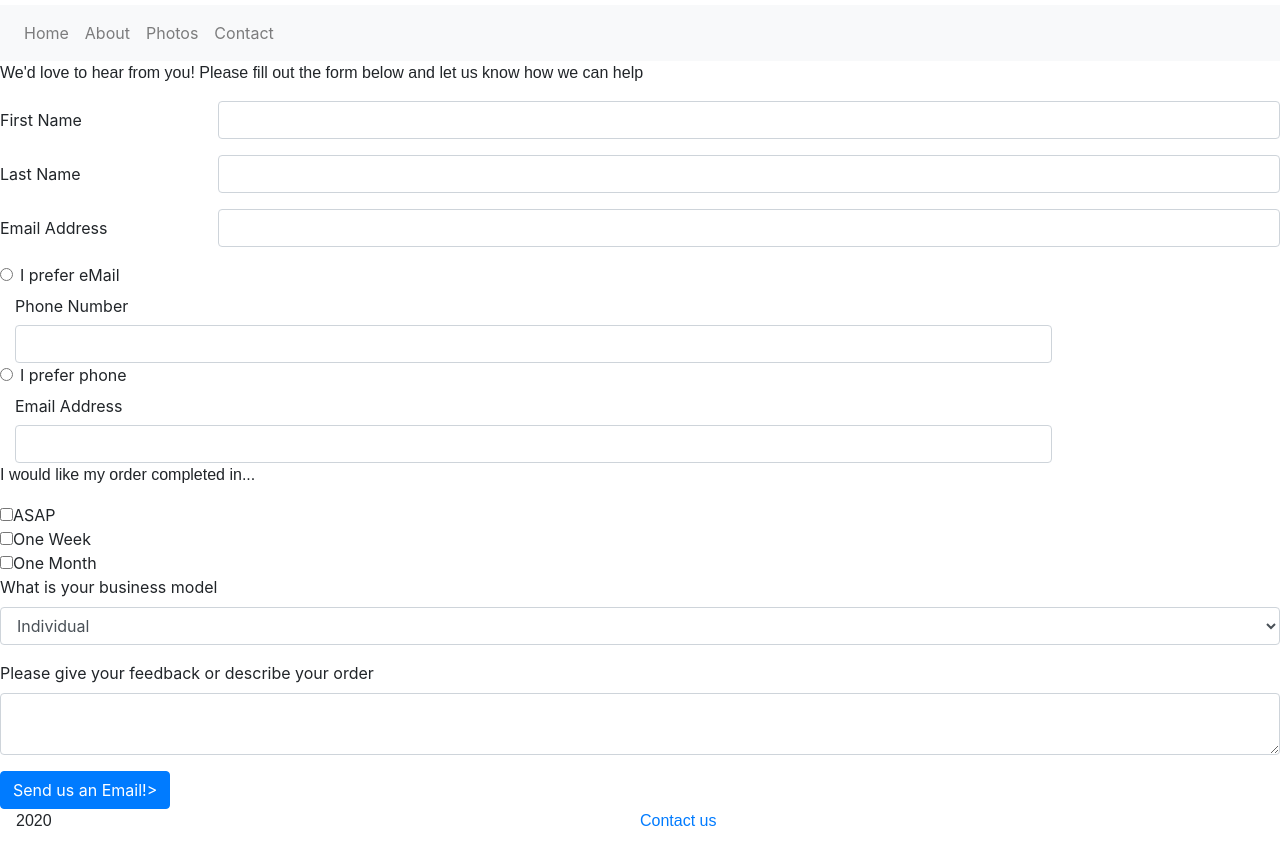
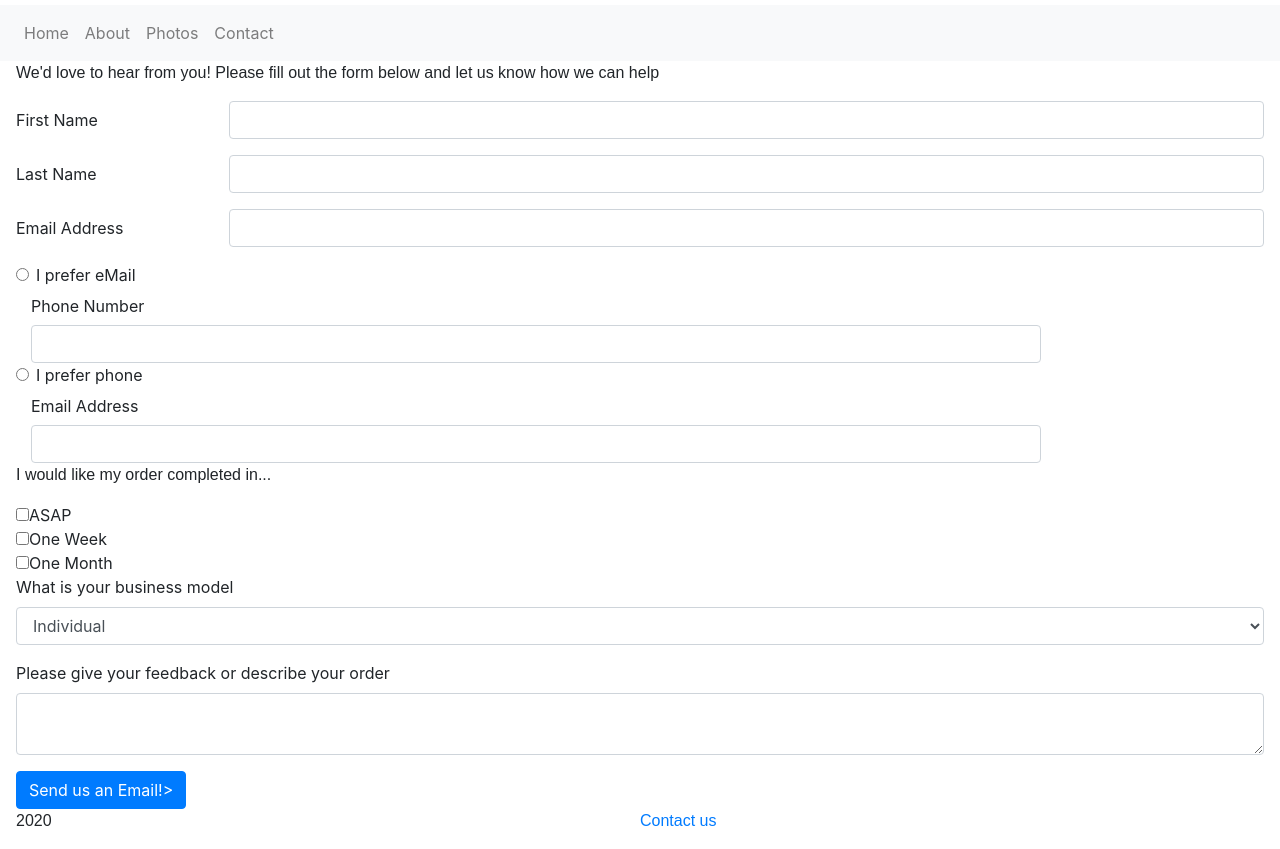
Before and after one commit to cherimarshall/Week10, a plain HTML site: page contact.html in a window 1280 px wide. Shown: the part 51-900 px from the top of the page. Drawn offline with nearby package versions, Linux system fonts and the light colour scheme.

Commit message:
updated spacing

```diff
--- a/contact.html
+++ b/contact.html
@@ -56,8 +56,7 @@
                 </ul>
             </div>
         </nav>
-        <main>
-
+        <main class="ml-3 mr-3">
 
             <p>
                 We'd love to hear from you!  Please fill out the form below and let us
@@ -67,22 +66,22 @@
             <form action="https://formspree.io/f/mknpbolw" method="post">
                 <div>
                     <div class="form-group row">
-                    <label for="FirstName" class="col-sm-2 col-form-label">First Name</label>
-                        <div class="col-sm-10">
+                    <label for="FirstName" class="col-md-2 col-form-label">First Name</label>
+                        <div class="col-md-10">
                           <input type="text" name="FirstName" class="form-control" id="FirstName">
                         </div>
                 </div>
                 </div>
                 <div class="form-group row">
-                    <label for="Last Name" class="col-sm-2 col-form-label">Last Name</label>
-                        <div class="col-sm-10">
+                    <label for="LastName" class="col-md-2 col-form-label">Last Name</label>
+                        <div class="col-md-10">
                           <input type="text" name="LastName" class="form-control" id="LastName">
                     </div>
                 </div>
                 <div class="form-group row">
                     <label for="EmailAddress" class="col-sm-2 col-form-label">Email Address</label>
                         <div class="col-sm-10">
-                          <input type="text" name="Email Address" class="form-control" id="Email Address">
+                          <input type="text" name="EmailAddress" class="form-control" id="EmailAddress">
                    </div>
                     </div>
 
@@ -103,7 +102,7 @@
                 <div>
                     <label class="col-md-2 col-form-label" for="txtemail">Email Address</label>
                     <div class="col-md-10">
-                        <input type="text" name="Email Address"  class="form-control" id="txtemail">
+                        <input type="text" name="EmailAddress"  class="form-control" id="txtemail">
                     </div>
                 </div>
 
@@ -146,7 +145,7 @@
 
 
 
-        <script src="scripts/menu.js" type="text/javascript"></script>
+        <script src="scripts/menu.js"></script>
 
 
         <script src="https://code.jquery.com/jquery-3.5.1.slim.min.js" integrity="sha384-DfXdz2htPH0lsSSs5nCTpuj/zy4C+OGpamoFVy38MVBnE+IbbVYUew+OrCXaRkfj" crossorigin="anonymous"></script>
```
